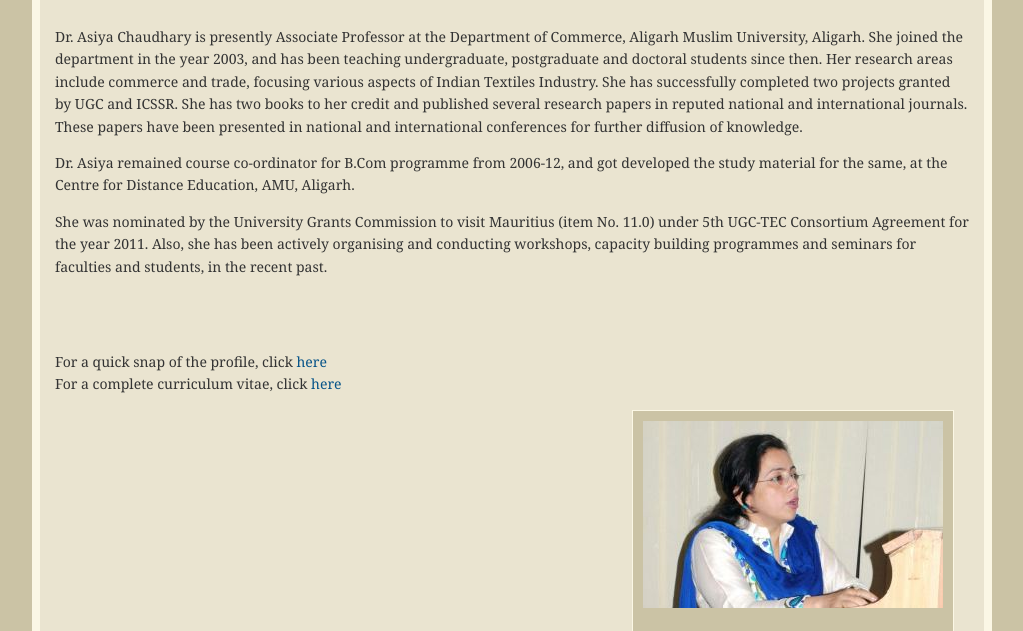
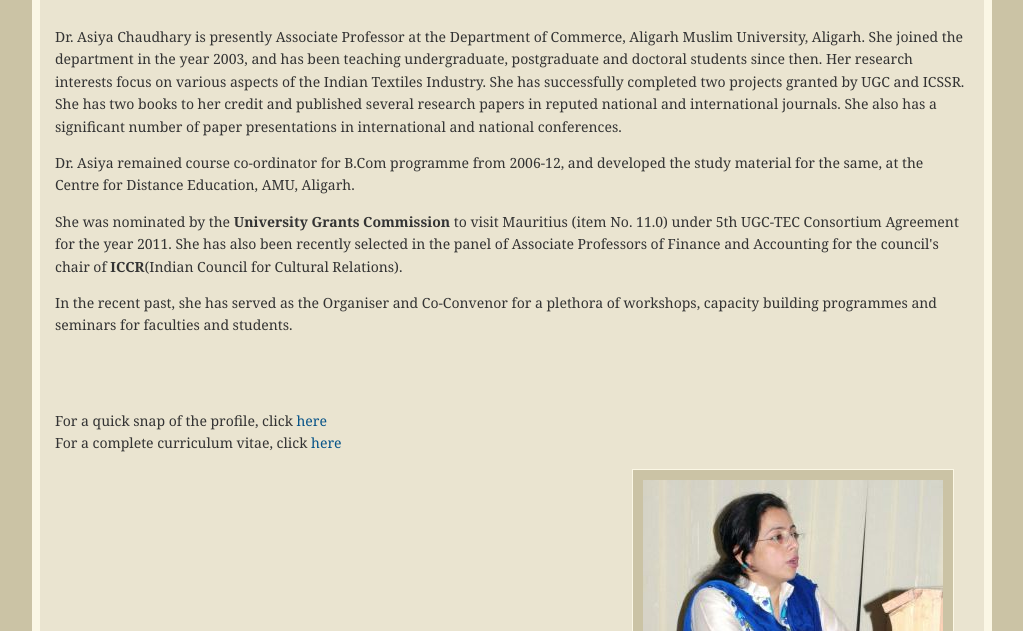
Before and after one commit to asiyaac/asiyaac.github.io, a plain HTML site: page index.html in a window 1280 px wide. Shown: the part 165-796 px from the top of the page, without its empty margins (128-1151 px from the left). Drawn offline with Linux system fonts and the light colour scheme.

Commit message:
Update index.html

```diff
--- a/index.html
+++ b/index.html
@@ -33,12 +33,14 @@
 
         <div id="content">
         	<p>
-            Dr. Asiya Chaudhary is presently Associate Professor at the Department of Commerce, Aligarh Muslim University, Aligarh. She joined the department in the year 2003, and has been teaching undergraduate, postgraduate and doctoral students since then. Her research areas include commerce and trade, focusing various aspects of Indian Textiles Industry. She has successfully completed two projects granted by UGC and ICSSR. She has two books to her credit and published several research papers in reputed national and international journals. These papers have been presented in national and international conferences for further diffusion of knowledge.</p>
+            Dr. Asiya Chaudhary is presently Associate Professor at the Department of Commerce, Aligarh Muslim University, Aligarh. She joined the department in the year 2003, and has been teaching undergraduate, postgraduate and doctoral students since then. Her research interests focus on various aspects of the Indian Textiles Industry. She has successfully completed two projects granted by UGC and ICSSR. She has two books to her credit and published several research papers in reputed national and international journals. She also has a significant number of paper presentations in international and national conferences.</p>
             <p>
-            Dr. Asiya remained course co-ordinator for B.Com programme from 2006-12, and got developed the study material for the same, at the Centre for Distance Education, AMU, Aligarh. </p>
+            Dr. Asiya remained course co-ordinator for B.Com programme from 2006-12, and developed the study material for the same, at the Centre for Distance Education, AMU, Aligarh. </p>
             <p>
-            She was nominated by the University Grants Commission to visit Mauritius (item No. 11.0) under 5th UGC-TEC Consortium Agreement for the year 2011. Also, she has been actively organising and conducting workshops, capacity building programmes and seminars for faculties and students, in the recent past.<br>
-            </p>
+            She was nominated by the <b>University Grants Commission</b> to visit Mauritius (item No. 11.0) under 5th UGC-TEC Consortium Agreement for the year 2011.
+            She has also been recently selected in the panel of Associate Professors of Finance and Accounting for the council's chair of <b>ICCR</b>(Indian Council for Cultural Relations).<br><p>
+            In the recent past, she has served as the Organiser and Co-Convenor for a plethora of workshops, capacity building programmes and seminars for faculties and students.</p>
+
 
 		<br><br>
 	    <p>
```
